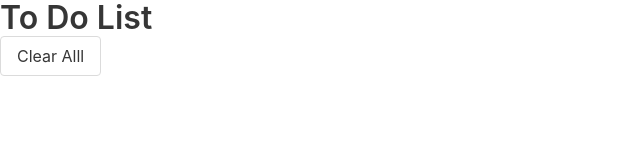
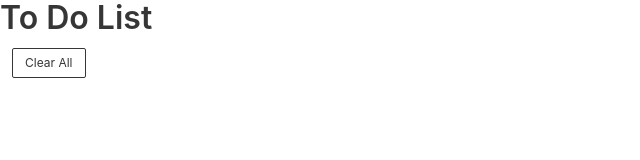
Before and after one commit to mrclcyn/todo-list, a plain HTML site: page index.html in a window 1280 px wide. Shown: the full height of the page, 0-640 px from the left. Drawn offline with nearby package versions, Linux system fonts and the light colour scheme.

Commit message:
added button style

```diff
--- a/index.html
+++ b/index.html
@@ -26,9 +26,10 @@
 
     </section>
     <section>
-        <button class="button is-outlined">
-            Clear Alll
-          </button>
+        <div class="column is-one-fifth">
+        <button class="button is-outlined is-small is-dark">
+            Clear All
+          </button></div>
 
     </section>
 </body>
```
